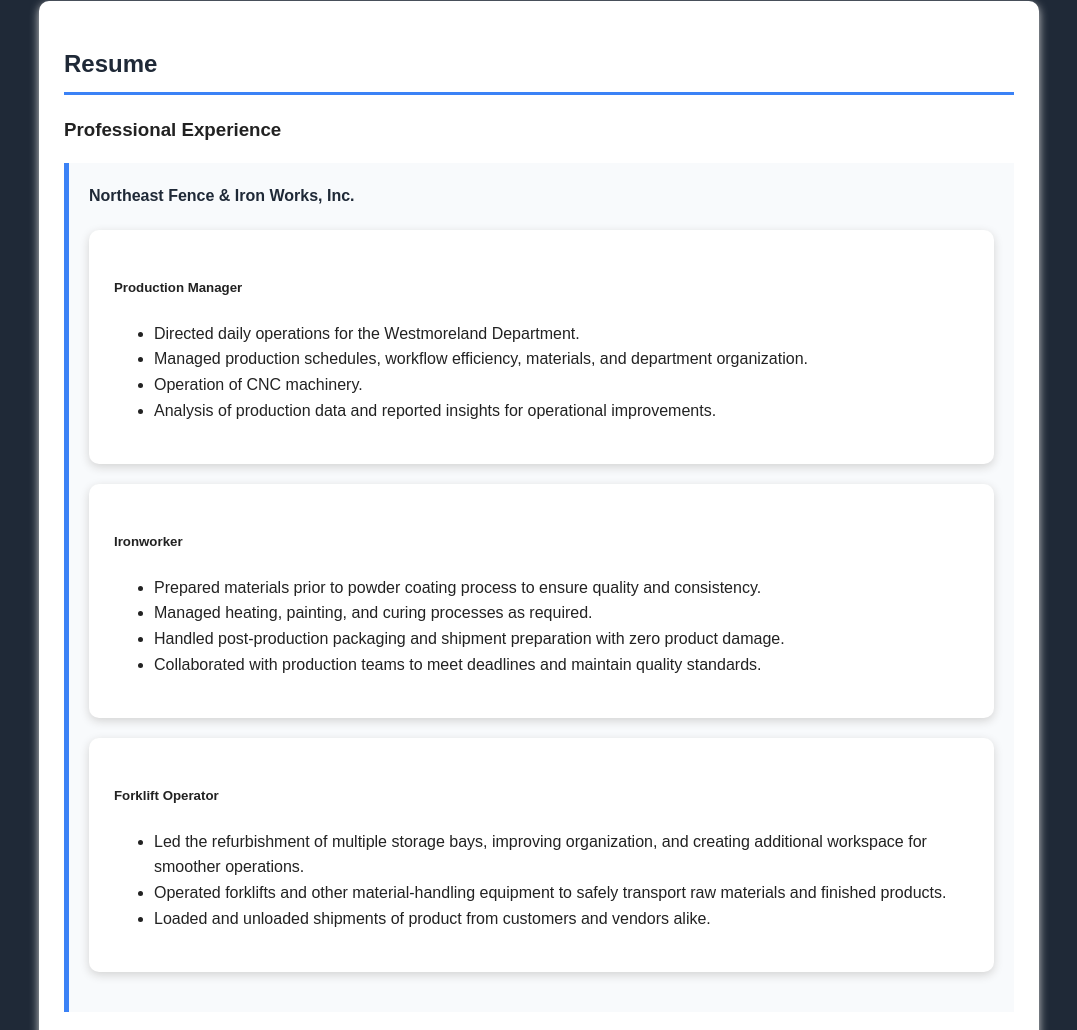
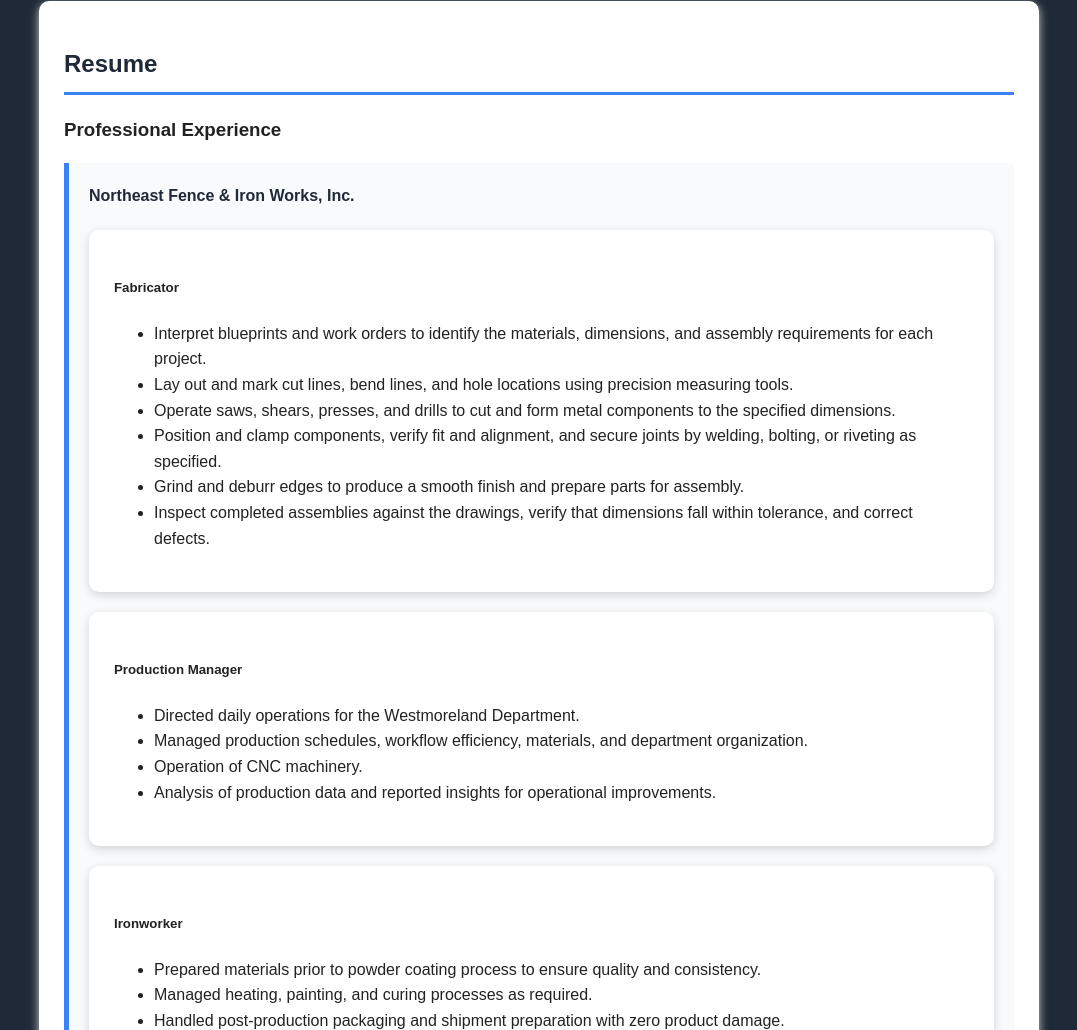
Before and after one commit to CopyPaste-PasteCopy/Portfolio-v2.0, a plain HTML site: page index.html in a window 1280 px wide. Shown: the part 2872-3902 px from the top of the page, without its empty margins (101-1178 px from the left). Drawn offline with Linux system fonts and the light colour scheme.

Commit message:
Add Fabricator job responsibilities to index.html
Added job responsibilities for the Fabricator position.

```diff
--- a/index.html
+++ b/index.html
@@ -111,6 +111,17 @@
                 <h3>Professional Experience</h3>
                 <article class="job">
                     <h4>Northeast Fence &amp; Iron Works, Inc.</h4>
+                    <section class="position">
+                        <h5>Fabricator</h5>
+                        <ul>
+                            <li>Interpret blueprints and work orders to identify the materials, dimensions, and assembly requirements for each project.</li>
+                            <li>Lay out and mark cut lines, bend lines, and hole locations using precision measuring tools.</li>
+                            <li>Operate saws, shears, presses, and drills to cut and form metal components to the specified dimensions.</li>
+                            <li>Position and clamp components, verify fit and alignment, and secure joints by welding, bolting, or riveting as specified.</li>
+                            <li>Grind and deburr edges to produce a smooth finish and prepare parts for assembly.</li>
+                            <li>Inspect completed assemblies against the drawings, verify that dimensions fall within tolerance, and correct defects.</li>
+                        </ul>
+                    </section>
                     <section class="position">
                         <h5>Production Manager</h5>
                         <ul>
```
